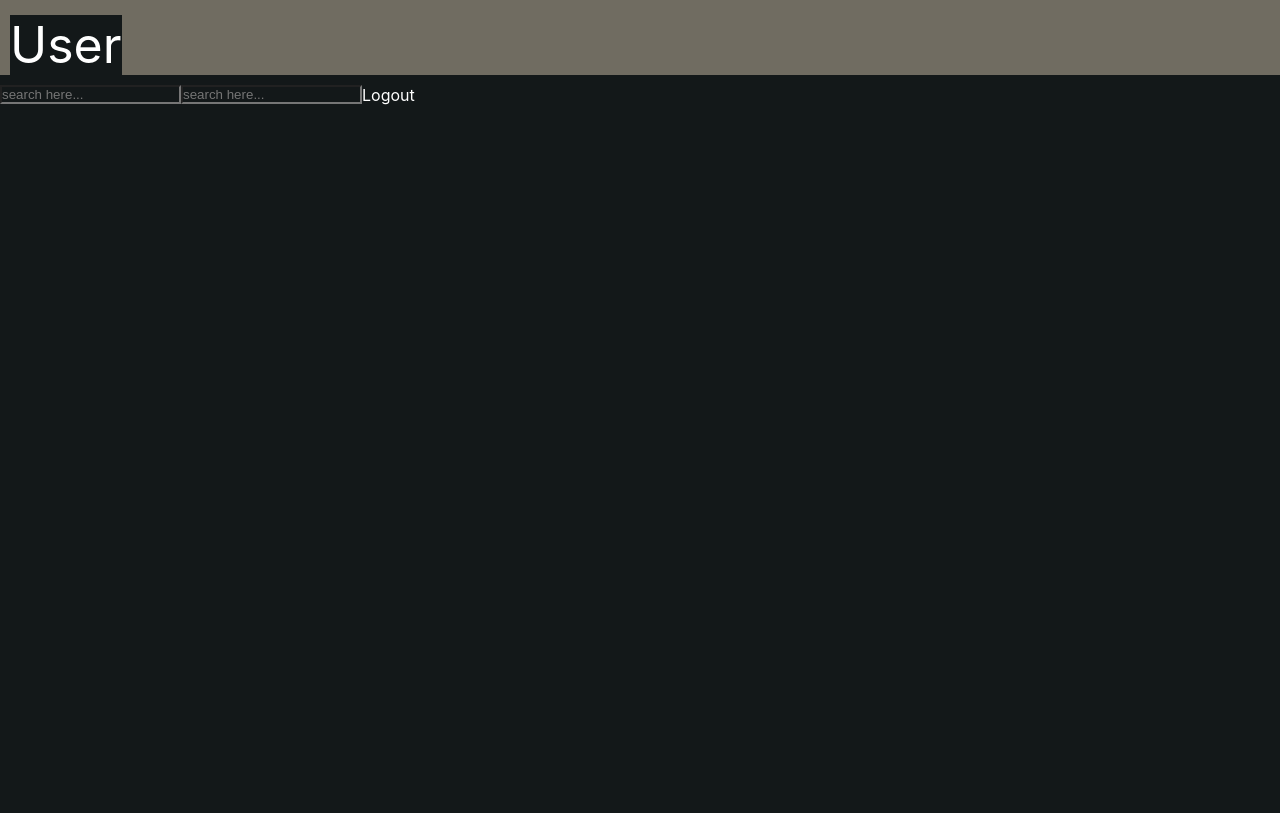
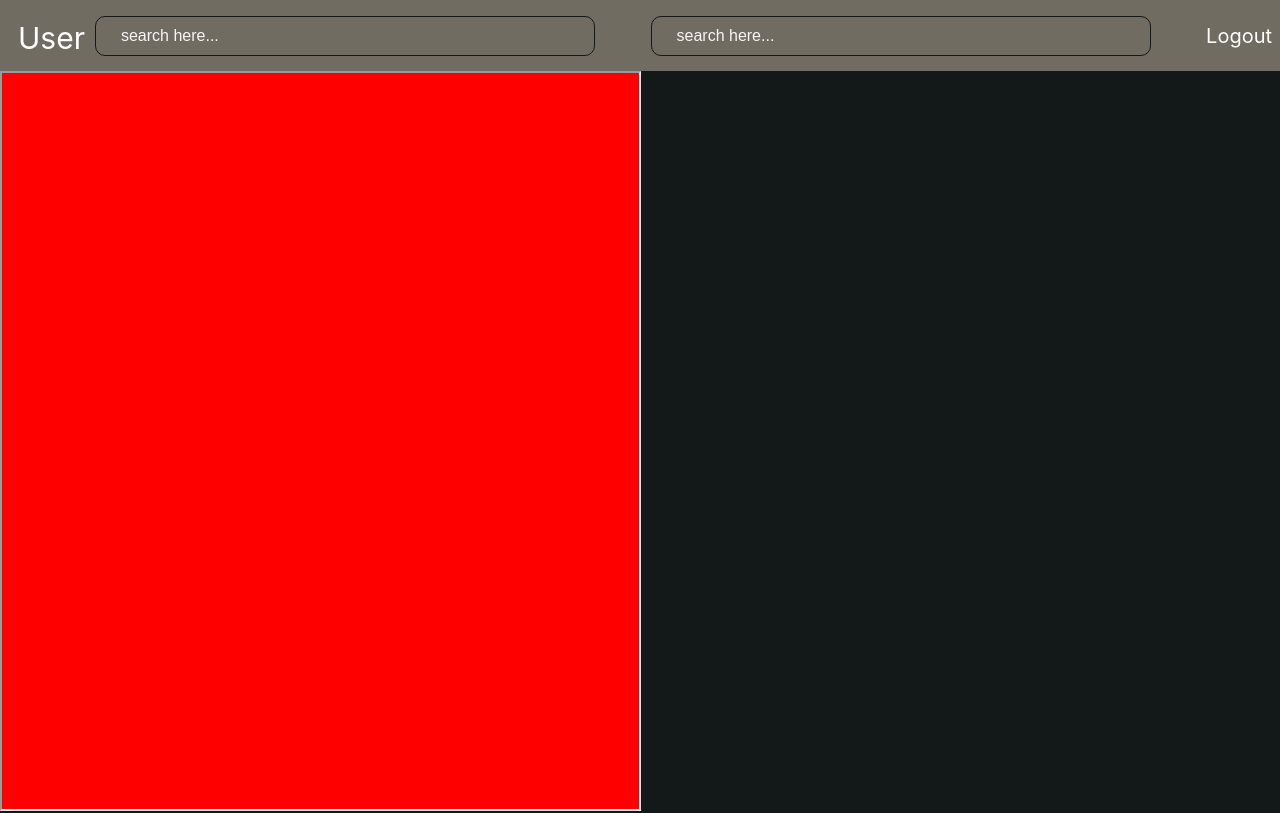
Before and after one commit to vverma2010/udayy-task, a React (Create React App) app: page /home in a window 1280 px wide. Shown: the top 813 px of the page. Built offline with nearby package versions, Linux system fonts and the light colour scheme; a web font is replaced by a local one.

Commit message:
Added navbar

```diff
--- a/src/App.css
+++ b/src/App.css
@@ -23,7 +23,7 @@ h1 {
   font-weight: 800;
   font-family: "Helvetica Neue";
   margin-bottom: 15px;
-  color:white;
+  color: white;
 }
 .form label {
   /* margin-left: 18px; */
@@ -36,7 +36,7 @@ h1 {
   color: white;
 }
 
-.form input{
+.form input {
   border: 1px solid white;
   background-color: #131819;
   color: #ef7917;
@@ -48,7 +48,7 @@ h1 {
   padding: 9px;
   font-size: 15px;
   margin: 7px;
-  width:80%;
+  width: 80%;
 }
 button {
   width: 100%;
@@ -61,30 +61,80 @@ button {
   border: none;
   outline: none;
 }
-button:hover{
+button:hover {
   cursor: pointer;
   color: #e1f4f3;
-  background-color:#ec524b;
-  /* box-shadow: 0px 0px 3px 1px #ec524b; */
+  background-color: #ec524b;
 }
 
 /* NAVIGATION BAR */
-nav{
-  height:75px;
-  width: 100%;
+.navigation {
+  display: flex;
+  padding: 5px 8px;
   background-color: #706c61;
-  position: fixed;
+  align-items: center;
+  justify-content: center;
 }
-.username{
-  font-size: 50px;
+.username {
+  font-size: 30px;
   background-color: transparent;
   margin: 10px;
   padding-top: 5px;
-  /* display: inline-block; */
-  display: inline-flex;
 }
 
-.search-box{
-  display: inline-block;
-  float: left;
+.search-box {
+  flex-grow: 1;
+  display: flex;
+  position: relative;
+  background-color: transparent;
 }
+.search-box input {
+  background: transparent;
+  border: 1px solid #131819;
+  box-sizing: border-box;
+  border-radius: 10px;
+  height: 40px;
+  width: 50%;
+  font-size: 16px;
+  padding-left: 25px;
+  box-sizing: border-box;
+  flex-grow: 0.8;
+}
+.search-box input:focus {
+  outline: none;
+}
+::placeholder {
+  color: whitesmoke;
+}
+
+.logout {
+  font-size: 20px;
+  background-color: #706c61;
+  text-decoration: none;
+}
+.logout:active {
+  color: rgb(255, 94, 0);
+}
+.logout:hover {
+  cursor: pointer;
+  transform: scale(1.1);
+}
+a {
+  text-decoration: none;
+}
+
+.frame-container {
+  width: 100%;
+  height: 100%;
+}
+.frame-container .frame-1{
+  width: 49.78%;
+  height:92vh;
+  background-color:red;
+}
+.frame-container .frame-2{
+  width: 49.78%;
+  height:92vh;
+  background-color:green;
+  float: right;
+}
--- a/src/Components/Home.js
+++ b/src/Components/Home.js
@@ -1,22 +1,34 @@
-import React, { Component } from 'react'
+import React, { Component } from "react";
+import { Link } from "react-router-dom";
 
 export default class Home extends Component {
+  logout = () => {
+    this.setState({
+      isLoggedIn: false,
+    });
+  };
   render() {
     return (
       <div>
         <nav className="navigation">
-                        <div className="username" >
-                            <p>User</p>
+          <div className="username">User</div>
+          <div className="search-box">
+            <input type="search" target="search1"  placeholder="search here..." />
           </div>
-                        <div>
-                            <input type="search" className="search-box" placeholder="search here..." />
-                            <input type="search" className="search-box" placeholder="search here..." />
+          <div className="search-box">
+            <input type="search" placeholder="search here..." />
           </div>
-                        <div className="logout">
-                            <p>Logout</p>
+          <Link to="/">
+            <div className="logout" onClick={this.logout}>
+              Logout
             </div>
+          </Link>
         </nav>
+        <div className="frame-container">
+            <iframe title="search1" className="frame-1" ></iframe>
+            <iframe title="search2" className="frame-2" ></iframe>
         </div>
-        )
+      </div>
+    );
   }
 }
```
Lines whose indentation alone changed are shown as unchanged.
